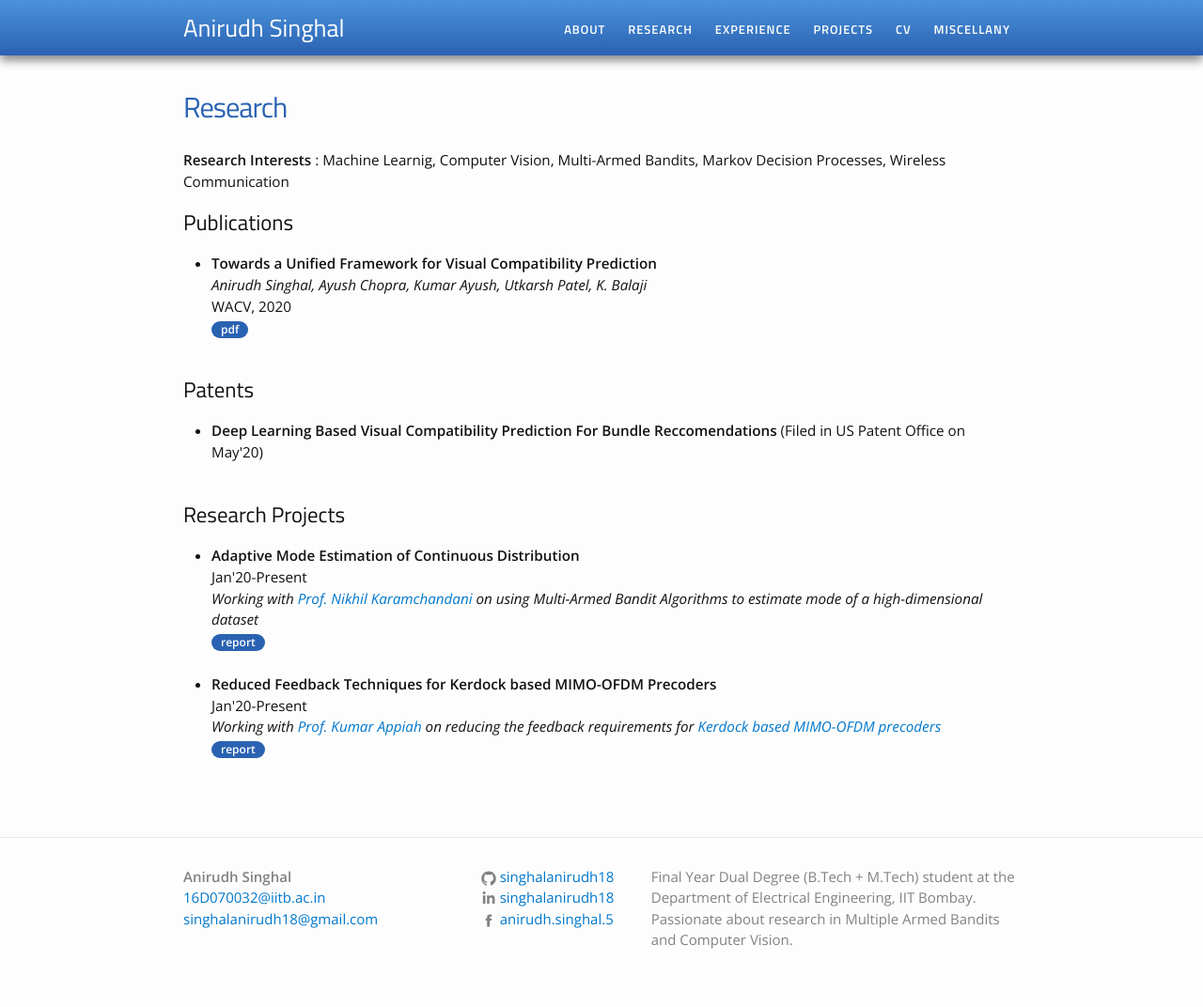
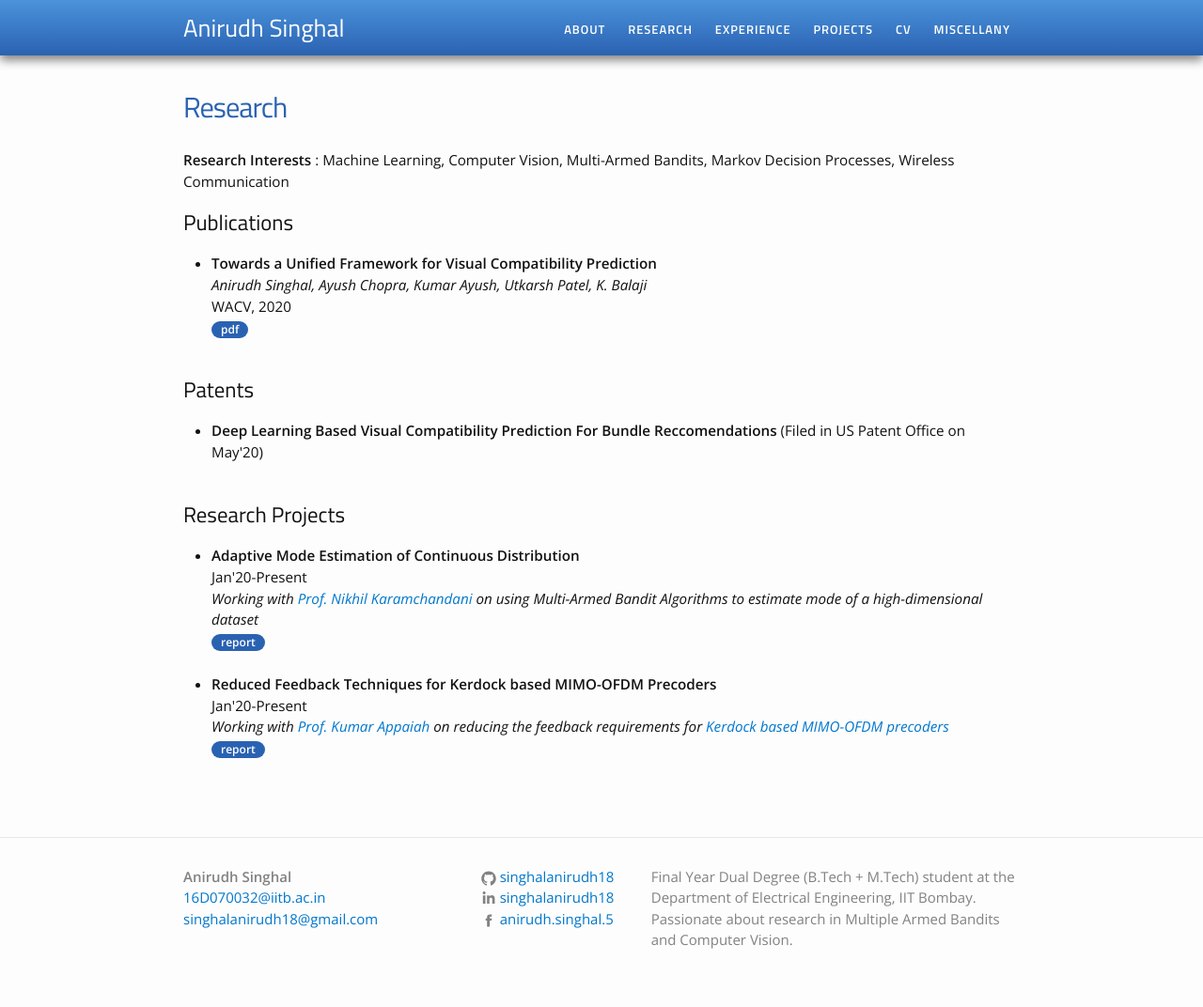
Before and after one commit to singhalanirudh18/singhalanirudh18.github.io, a Jekyll site: the page built from research.md, in a window 1280 px wide. Shown: the whole page at 94% size. Built offline with Jekyll 4.4.1, drawn with Linux system fonts in a browser that asks for light colours.

Commit message:
spelling changes, photo added at home page

```diff
--- a/index.html
+++ b/index.html
@@ -3,6 +3,7 @@
 ---
 
 <div class="home">
+{% include image.html url="/images/profile.jpg" caption="Watching FC Barcelona's match at Camp Nou, Barcelona" width=250 align="right" %}
 
 <p>Hello there, and welcome to my homepage!<br><br>My name is Anirudh Singhal, and I am a final year <a href="http://www.iitb.ac.in/newacadhome/dualdegree.jsp">Dual Degree (B.Tech + M.Tech.)</a> pursuing a major in <a href="https://www.ee.iitb.ac.in/web/">Electrical Engineering</a> with specialization in <a href="https://www.ee.iitb.ac.in/~comgroup/">Communication and Signal Processing</a> and a minor in <a href="https://www.cse.iitb.ac.in/">Computer Science and Engineering</a>, at <a href="http://www.iitb.ac.in/">IIT Bombay</a>.
 
--- a/research.md
+++ b/research.md
@@ -4,7 +4,7 @@
 title: Research
 ---
 
-<b>Research Interests</b> : Machine Learnig, Computer Vision, Multi-Armed Bandits, Markov Decision Processes, Wireless Communication
+<b>Research Interests</b> : Machine Learning, Computer Vision, Multi-Armed Bandits, Markov Decision Processes, Wireless Communication
 
 <h2>Publications</h2>
 <ul>
@@ -34,7 +34,7 @@
 	<li>
 		<b>Reduced Feedback Techniques for Kerdock based MIMO-OFDM Precoders</b><br>
 		Jan'20-Present<br>
-		<i>Working with <a href="https://www.ee.iitb.ac.in/~akumar/">Prof. Kumar Appiah</a> on reducing the feedback requirements for <a href="https://ieeexplore.ieee.org/document/4813254">Kerdock based MIMO-OFDM precoders</a></i><br>
+		<i>Working with <a href="https://www.ee.iitb.ac.in/~akumar/">Prof. Kumar Appaiah</a> on reducing the feedback requirements for <a href="https://ieeexplore.ieee.org/document/4813254">Kerdock based MIMO-OFDM precoders</a></i><br>
 		<a href="MIMO_Kerdock.pdf"><div class="color-button">report</div></a>
 	</li><br>
 </ul>
```
Also changed, not shown: other parts of index.html (+1 -1 lines), about.md (+1 -1 lines), 1 other file.
